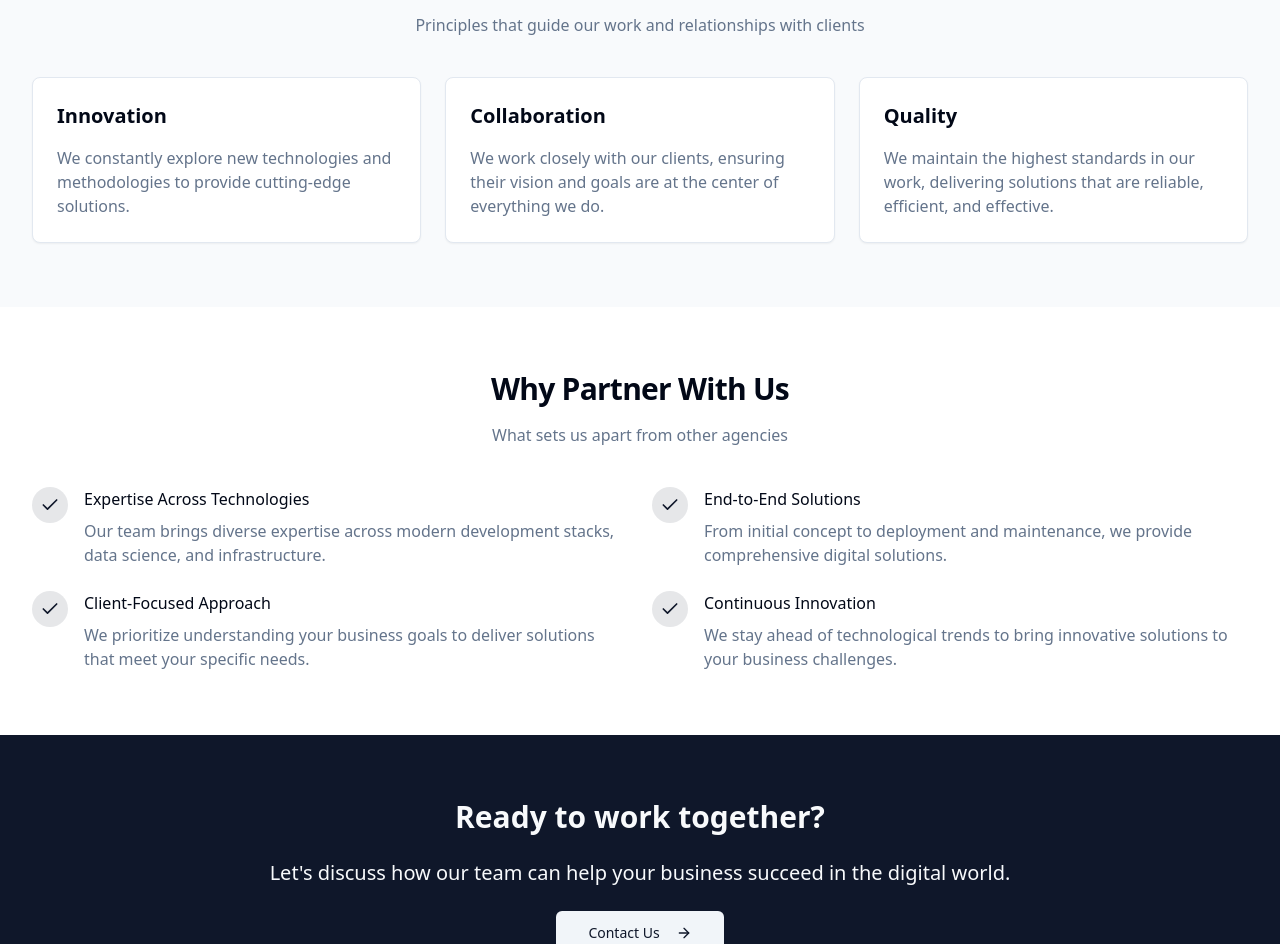
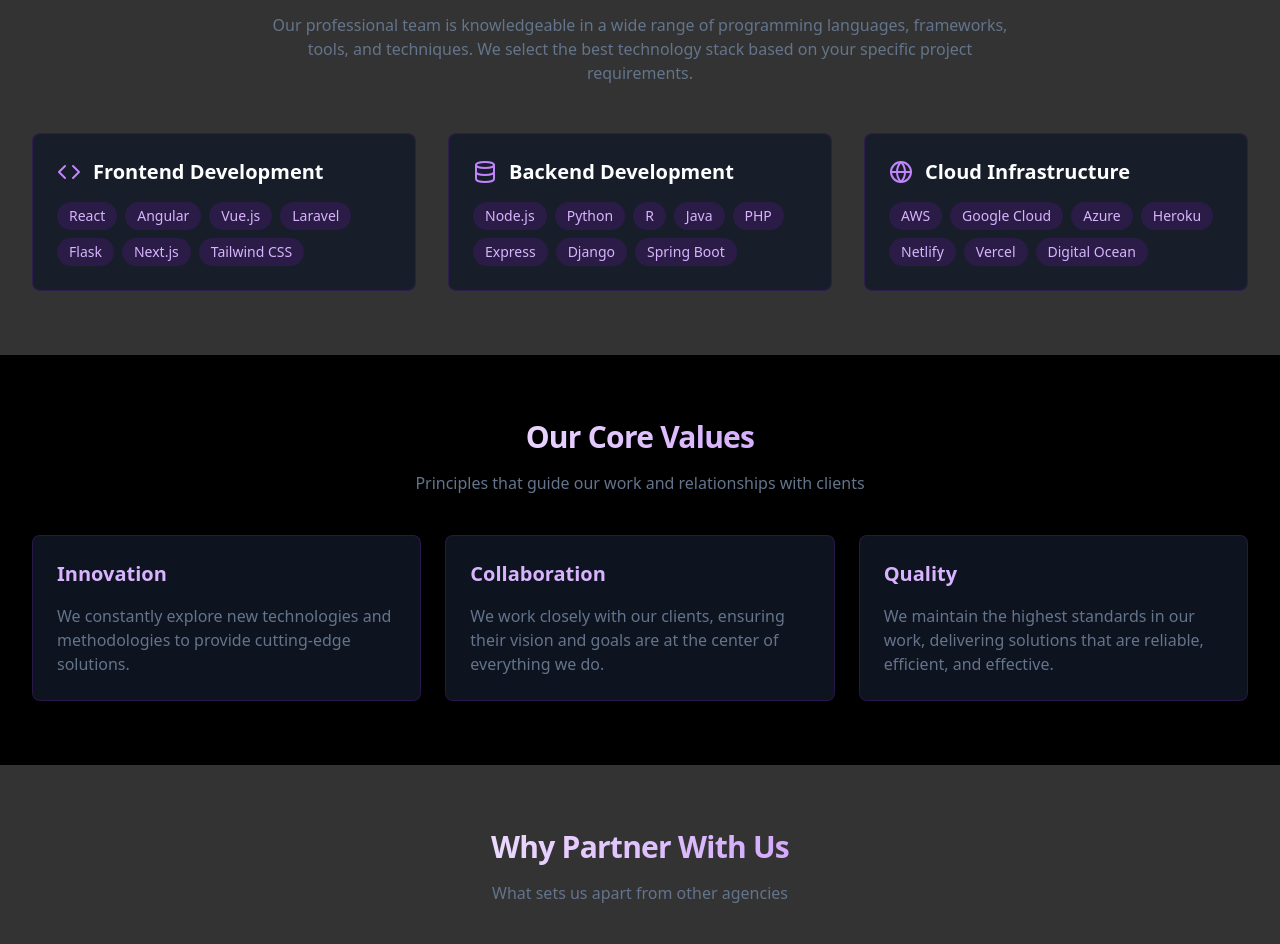
Before and after one commit to PodScribeCraft/a-zone-digital-spark, a React (Vite) app: page /about in a window 1280 px wide. Shown: the part 900-1844 px from the top of the page. Built offline with nearby package versions, Linux system fonts and the light colour scheme.

Commit message:
Add technology stack information
Include frontend, backend, and cloud platform details.

```diff
--- a/src/pages/About.tsx
+++ b/src/pages/About.tsx
@@ -1,16 +1,20 @@
 
 import { Link } from "react-router-dom";
-import { ArrowRight, Check } from "lucide-react";
+import { ArrowRight, Check, Code, Database, Globe } from "lucide-react";
 import { Button } from "@/components/ui/button";
 
 export default function About() {
+  const frontendTechnologies = ["React", "Angular", "Vue.js", "Laravel", "Flask", "Next.js", "Tailwind CSS"];
+  const backendTechnologies = ["Node.js", "Python", "R", "Java", "PHP", "Express", "Django", "Spring Boot"];
+  const cloudPlatforms = ["AWS", "Google Cloud", "Azure", "Heroku", "Netlify", "Vercel", "Digital Ocean"];
+
   return (
     <>
       {/* Hero Section */}
-      <section className="w-full py-16 md:py-24 bg-muted">
+      <section className="w-full py-16 md:py-24 bg-black">
         <div className="container">
           <div className="max-w-3xl mx-auto text-center space-y-4">
-            <h1 className="text-4xl font-bold tracking-tight">Why Choose A-Zone Agency?</h1>
+            <h1 className="text-4xl font-bold tracking-tight bg-gradient-to-r from-white to-purple-400 bg-clip-text text-transparent">Why Choose A-Zone Agency?</h1>
             <p className="text-xl text-muted-foreground">
               We're a team of skilled professionals dedicated to delivering innovative digital solutions.
             </p>
@@ -19,11 +23,11 @@ export default function About() {
       </section>
 
       {/* Main Content */}
-      <section className="w-full py-12 md:py-16">
+      <section className="w-full py-12 md:py-16 bg-black">
         <div className="container">
           <div className="grid gap-10 md:grid-cols-2">
             <div className="space-y-6">
-              <h2 className="text-3xl font-semibold">Who We Are</h2>
+              <h2 className="text-3xl font-semibold bg-gradient-to-r from-white to-purple-400 bg-clip-text text-transparent">Who We Are</h2>
               <p className="text-muted-foreground">
                 Welcome to A-Zone Agency! We are a team of skilled professionals based in Toronto, Canada,
                 committed to delivering innovative digital solutions that drive success. Specializing in web
@@ -38,7 +42,7 @@ export default function About() {
               </p>
             </div>
             <div className="space-y-6">
-              <h2 className="text-3xl font-semibold">Our Approach</h2>
+              <h2 className="text-3xl font-semibold bg-gradient-to-r from-white to-purple-400 bg-clip-text text-transparent">Our Approach</h2>
               <p className="text-muted-foreground">
                 At A-Zone Agency, we believe in building strong, collaborative relationships with our clients
                 to ensure we fully understand their needs and goals. We're dedicated to delivering tailored
@@ -55,31 +59,88 @@ export default function About() {
         </div>
       </section>
 
+      {/* Technology Stack */}
+      <section className="w-full py-12 md:py-16 bg-black/80">
+        <div className="container">
+          <div className="max-w-3xl mx-auto text-center space-y-4 mb-12">
+            <h2 className="text-3xl font-bold tracking-tight bg-gradient-to-r from-white to-purple-400 bg-clip-text text-transparent">Our Technology Stack</h2>
+            <p className="text-muted-foreground">
+              Our professional team is knowledgeable in a wide range of programming languages, frameworks, tools, and techniques.
+              We select the best technology stack based on your specific project requirements.
+            </p>
+          </div>
+
+          <div className="grid gap-8 md:grid-cols-3">
+            <div className="bg-gray-900/80 p-6 rounded-lg border border-purple-800/30 hover:shadow-lg transition-all animate-fade-in">
+              <div className="flex items-center gap-3 mb-4">
+                <Code className="h-6 w-6 text-purple-400" />
+                <h3 className="text-xl font-semibold text-white">Frontend Development</h3>
+              </div>
+              <div className="flex flex-wrap gap-2">
+                {frontendTechnologies.map((tech, index) => (
+                  <span key={index} className="bg-purple-900/30 text-purple-300 text-sm px-3 py-1 rounded-full">
+                    {tech}
+                  </span>
+                ))}
+              </div>
+            </div>
+
+            <div className="bg-gray-900/80 p-6 rounded-lg border border-purple-800/30 hover:shadow-lg transition-all animate-fade-in">
+              <div className="flex items-center gap-3 mb-4">
+                <Database className="h-6 w-6 text-purple-400" />
+                <h3 className="text-xl font-semibold text-white">Backend Development</h3>
+              </div>
+              <div className="flex flex-wrap gap-2">
+                {backendTechnologies.map((tech, index) => (
+                  <span key={index} className="bg-purple-900/30 text-purple-300 text-sm px-3 py-1 rounded-full">
+                    {tech}
+                  </span>
+                ))}
+              </div>
+            </div>
+
+            <div className="bg-gray-900/80 p-6 rounded-lg border border-purple-800/30 hover:shadow-lg transition-all animate-fade-in">
+              <div className="flex items-center gap-3 mb-4">
+                <Globe className="h-6 w-6 text-purple-400" />
+                <h3 className="text-xl font-semibold text-white">Cloud Infrastructure</h3>
+              </div>
+              <div className="flex flex-wrap gap-2">
+                {cloudPlatforms.map((tech, index) => (
+                  <span key={index} className="bg-purple-900/30 text-purple-300 text-sm px-3 py-1 rounded-full">
+                    {tech}
+                  </span>
+                ))}
+              </div>
+            </div>
+          </div>
+        </div>
+      </section>
+
       {/* Values Section */}
-      <section className="w-full py-12 md:py-16 bg-muted/50">
+      <section className="w-full py-12 md:py-16 bg-black">
         <div className="container">
           <div className="max-w-3xl mx-auto text-center space-y-4 mb-10">
-            <h2 className="text-3xl font-bold tracking-tight">Our Core Values</h2>
+            <h2 className="text-3xl font-bold tracking-tight bg-gradient-to-r from-white to-purple-400 bg-clip-text text-transparent">Our Core Values</h2>
             <p className="text-muted-foreground">
               Principles that guide our work and relationships with clients
             </p>
           </div>
 
           <div className="grid gap-6 md:grid-cols-3">
-            <div className="bg-card p-6 rounded-lg shadow-sm border">
-              <h3 className="text-xl font-semibold mb-4">Innovation</h3>
+            <div className="bg-gray-900/80 p-6 rounded-lg shadow-sm border border-purple-800/30 hover:shadow-lg transition-all animate-fade-in">
+              <h3 className="text-xl font-semibold mb-4 text-purple-300">Innovation</h3>
               <p className="text-muted-foreground">
                 We constantly explore new technologies and methodologies to provide cutting-edge solutions.
               </p>
             </div>
-            <div className="bg-card p-6 rounded-lg shadow-sm border">
-              <h3 className="text-xl font-semibold mb-4">Collaboration</h3>
+            <div className="bg-gray-900/80 p-6 rounded-lg shadow-sm border border-purple-800/30 hover:shadow-lg transition-all animate-fade-in">
+              <h3 className="text-xl font-semibold mb-4 text-purple-300">Collaboration</h3>
               <p className="text-muted-foreground">
                 We work closely with our clients, ensuring their vision and goals are at the center of everything we do.
               </p>
             </div>
-            <div className="bg-card p-6 rounded-lg shadow-sm border">
-              <h3 className="text-xl font-semibold mb-4">Quality</h3>
+            <div className="bg-gray-900/80 p-6 rounded-lg shadow-sm border border-purple-800/30 hover:shadow-lg transition-all animate-fade-in">
+              <h3 className="text-xl font-semibold mb-4 text-purple-300">Quality</h3>
               <p className="text-muted-foreground">
                 We maintain the highest standards in our work, delivering solutions that are reliable, efficient, and effective.
               </p>
@@ -89,10 +150,10 @@ export default function About() {
       </section>
 
       {/* Why Choose Us Section */}
-      <section className="w-full py-12 md:py-16">
+      <section className="w-full py-12 md:py-16 bg-black/80">
         <div className="container">
           <div className="max-w-3xl mx-auto text-center space-y-4 mb-10">
-            <h2 className="text-3xl font-bold tracking-tight">Why Partner With Us</h2>
+            <h2 className="text-3xl font-bold tracking-tight bg-gradient-to-r from-white to-purple-400 bg-clip-text text-transparent">Why Partner With Us</h2>
             <p className="text-muted-foreground">
               What sets us apart from other agencies
             </p>
@@ -100,44 +161,44 @@ export default function About() {
 
           <div className="grid gap-6 sm:grid-cols-2">
             <div className="flex gap-4">
-              <div className="bg-primary/10 p-2 rounded-full h-fit">
-                <Check className="h-5 w-5 text-primary" />
+              <div className="bg-purple-800/30 p-2 rounded-full h-fit">
+                <Check className="h-5 w-5 text-purple-400" />
               </div>
               <div>
-                <h3 className="font-medium mb-2">Expertise Across Technologies</h3>
+                <h3 className="font-medium mb-2 text-purple-300">Expertise Across Technologies</h3>
                 <p className="text-muted-foreground">
                   Our team brings diverse expertise across modern development stacks, data science, and infrastructure.
                 </p>
               </div>
             </div>
             <div className="flex gap-4">
-              <div className="bg-primary/10 p-2 rounded-full h-fit">
-                <Check className="h-5 w-5 text-primary" />
+              <div className="bg-purple-800/30 p-2 rounded-full h-fit">
+                <Check className="h-5 w-5 text-purple-400" />
               </div>
               <div>
-                <h3 className="font-medium mb-2">End-to-End Solutions</h3>
+                <h3 className="font-medium mb-2 text-purple-300">End-to-End Solutions</h3>
                 <p className="text-muted-foreground">
                   From initial concept to deployment and maintenance, we provide comprehensive digital solutions.
                 </p>
               </div>
             </div>
             <div className="flex gap-4">
-              <div className="bg-primary/10 p-2 rounded-full h-fit">
-                <Check className="h-5 w-5 text-primary" />
+              <div className="bg-purple-800/30 p-2 rounded-full h-fit">
+                <Check className="h-5 w-5 text-purple-400" />
               </div>
               <div>
-                <h3 className="font-medium mb-2">Client-Focused Approach</h3>
+                <h3 className="font-medium mb-2 text-purple-300">Client-Focused Approach</h3>
                 <p className="text-muted-foreground">
                   We prioritize understanding your business goals to deliver solutions that meet your specific needs.
                 </p>
               </div>
             </div>
             <div className="flex gap-4">
-              <div className="bg-primary/10 p-2 rounded-full h-fit">
-                <Check className="h-5 w-5 text-primary" />
+              <div className="bg-purple-800/30 p-2 rounded-full h-fit">
+                <Check className="h-5 w-5 text-purple-400" />
               </div>
               <div>
-                <h3 className="font-medium mb-2">Continuous Innovation</h3>
+                <h3 className="font-medium mb-2 text-purple-300">Continuous Innovation</h3>
                 <p className="text-muted-foreground">
                   We stay ahead of technological trends to bring innovative solutions to your business challenges.
                 </p>
@@ -148,14 +209,14 @@ export default function About() {
       </section>
 
       {/* CTA Section */}
-      <section className="w-full py-16 bg-primary text-primary-foreground">
+      <section className="w-full py-16 bg-purple-900/30">
         <div className="container">
           <div className="max-w-3xl mx-auto text-center space-y-6">
-            <h2 className="text-3xl font-bold">Ready to work together?</h2>
-            <p className="text-xl">
+            <h2 className="text-3xl font-bold bg-gradient-to-r from-white to-purple-400 bg-clip-text text-transparent">Ready to work together?</h2>
+            <p className="text-xl text-purple-200">
               Let's discuss how our team can help your business succeed in the digital world.
             </p>
-            <Button asChild size="lg" variant="secondary">
+            <Button asChild size="lg" className="bg-purple-700 hover:bg-purple-600">
               <Link to="/contact">Contact Us <ArrowRight className="ml-2 h-4 w-4" /></Link>
             </Button>
           </div>
```
